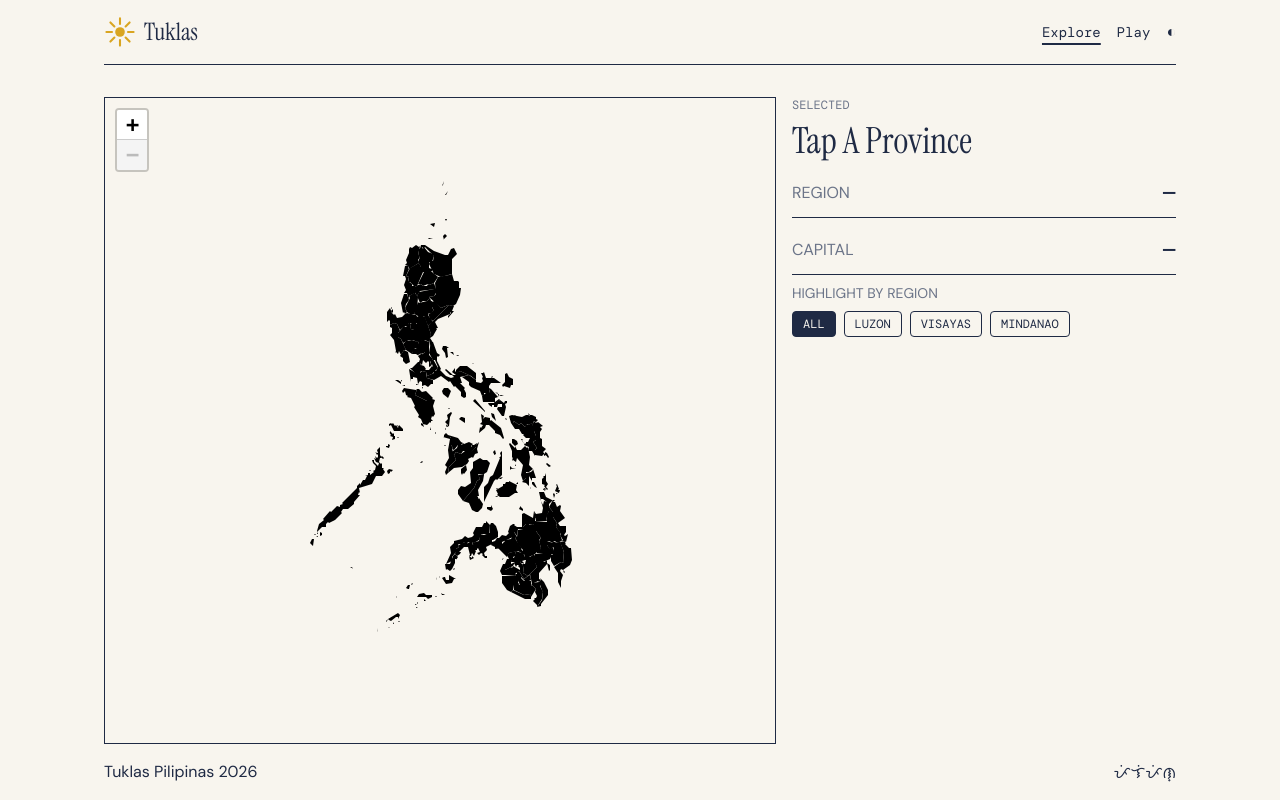
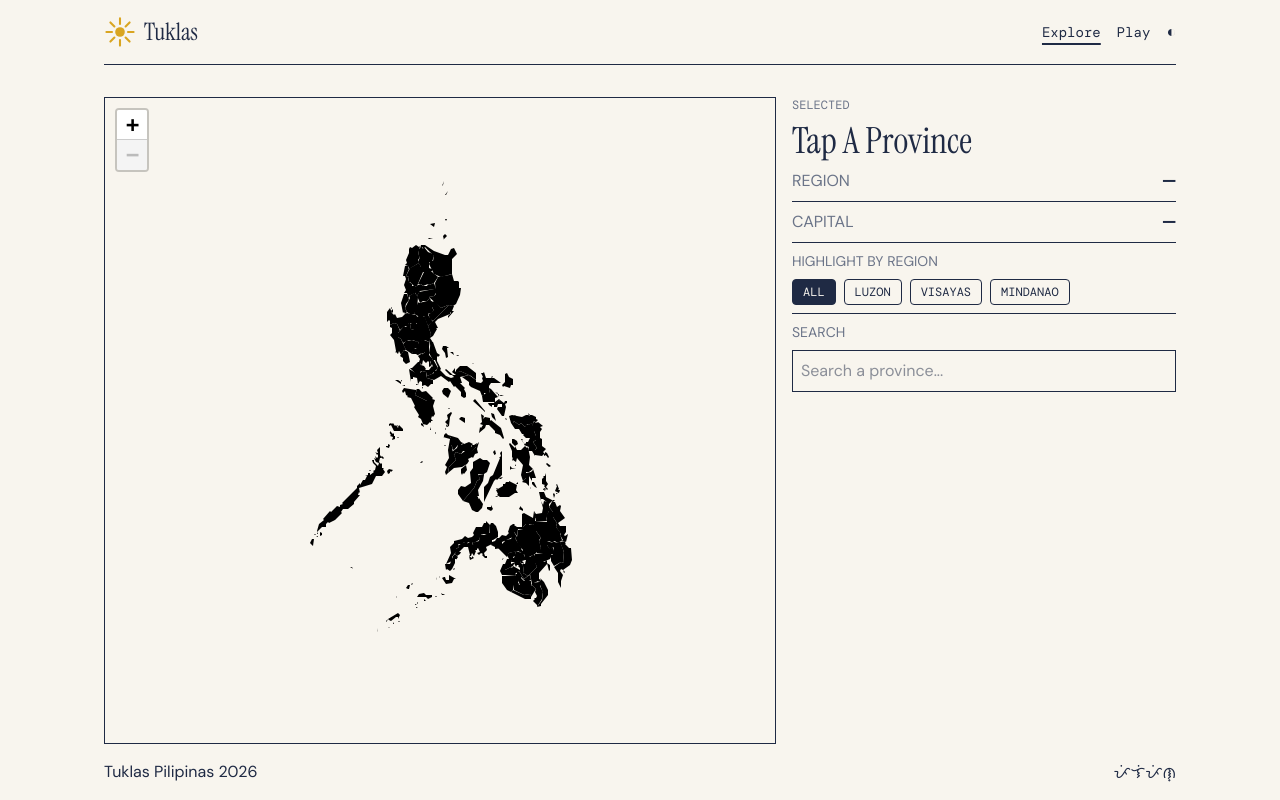
Before and after one commit to Sanjero20/tuklas-pilipinas, a React (Vite) app: page /explore in a window 1280 px wide. Built offline with nearby package versions, Linux system fonts and the light colour scheme.

Commit message:
feat: allow search by province

```diff
--- /dev/null
+++ b/src/components/shared/ProvinceSearch.tsx
@@ -0,0 +1,56 @@
+import { useState } from "react";
+
+import provincesData from "@/data/geojson/provinces.json";
+import { getPlaceMetadata } from "@/utils/place";
+import Input from "@/components/ui/Input";
+
+interface Props {
+  onSelect: (metadata: ReturnType<typeof getPlaceMetadata>) => void;
+}
+
+function ProvinceSearch({ onSelect }: Props) {
+  const [search, setSearch] = useState("");
+
+  const results = provincesData.features
+    .filter((feature) =>
+      feature.properties?.psgc_name
+        ?.toLowerCase()
+        .includes(search.toLowerCase()),
+    )
+    .slice(0, 5);
+
+  return (
+    <div className="space-y-2">
+      <p className="text-mute text-sm uppercase">Search</p>
+
+      <Input
+        value={search}
+        onChange={(e) => setSearch(e.target.value)}
+        placeholder="Search a province..."
+      />
+
+      {search && results.length > 0 && (
+        <div className="">
+          {results.map((feature) => (
+            <div
+              key={feature.properties?.psgc_code}
+              className="border-ink border-b"
+            >
+              <button
+                onClick={() => {
+                  onSelect(getPlaceMetadata(feature.properties));
+                  setSearch("");
+                }}
+                className="hover:bg-ink/5 w-full px-2 py-2 text-left"
+              >
+                {feature.properties?.psgc_name}
+              </button>
+            </div>
+          ))}
+        </div>
+      )}
+    </div>
+  );
+}
+
+export default ProvinceSearch;
--- a/src/pages/ExplorePage.tsx
+++ b/src/pages/ExplorePage.tsx
@@ -6,6 +6,8 @@ import { getPlaceMetadata } from "@/utils/place";
 import Chip from "@/components/ui/Chip";
 import type { IslandGroup } from "@/data/philippines/places";
 import { REGIONS } from "@/data/philippines/regions";
+import Separator from "@/components/ui/Separator";
+import ProvinceSearch from "@/components/shared/ProvinceSearch";
 
 function ExplorePage() {
   const [islandGroup, setIslandGroup] = useState<IslandGroup | "">("");
@@ -48,18 +50,23 @@ function ExplorePage() {
           {selectedPlace?.name ?? "Tap A Province"}
         </p>
 
-        <div className="border-ink flex w-full justify-between border-b py-3">
+        <div className="flex w-full justify-between">
           <p className="text-mute">REGION</p>
           <p className="text-ink font-bold">{selectedPlace?.region ?? "—"}</p>
         </div>
 
-        <div className="border-ink flex w-full justify-between border-b py-3">
+        <Separator />
+
+        <div className="flex w-full justify-between">
           <p className="text-mute">CAPITAL</p>
           <p className="text-ink font-bold">{selectedPlace?.capital ?? "—"}</p>
         </div>
 
+        <Separator />
+
         <p className="text-mute text-sm uppercase">Highlight by Region</p>
 
+        {/* Island Selector */}
         <div className="flex flex-wrap gap-2">
           <Chip
             onClick={() => handleIslandGroupChange("")}
@@ -90,6 +97,7 @@ function ExplorePage() {
           </Chip>
         </div>
 
+        {/* Region Selector */}
         {islandGroup && (
           <div className="flex flex-wrap gap-2 pt-1">
             {REGIONS[islandGroup].map((region) => (
@@ -103,6 +111,18 @@ function ExplorePage() {
             ))}
           </div>
         )}
+
+        <Separator />
+
+        {/* Search Region */}
+        <ProvinceSearch onSelect={setSelectedPlace} />
+
+        {/* Clear */}
+        {selectedPlace && (
+          <div className="border-ink border-t py-2">
+            <Chip onClick={() => setSelectedPlace(null)}>Clear selection</Chip>
+          </div>
+        )}
       </aside>
     </main>
   );
```
